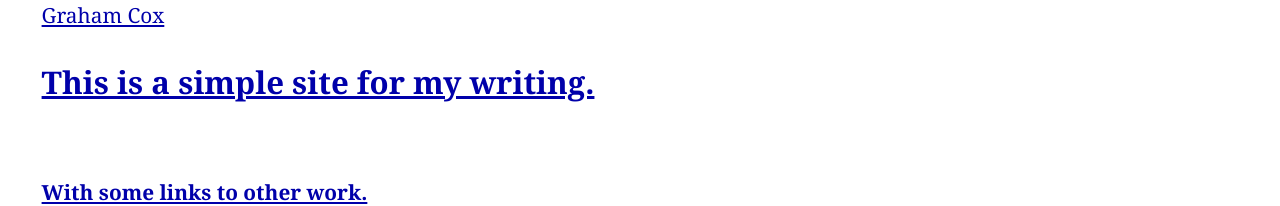
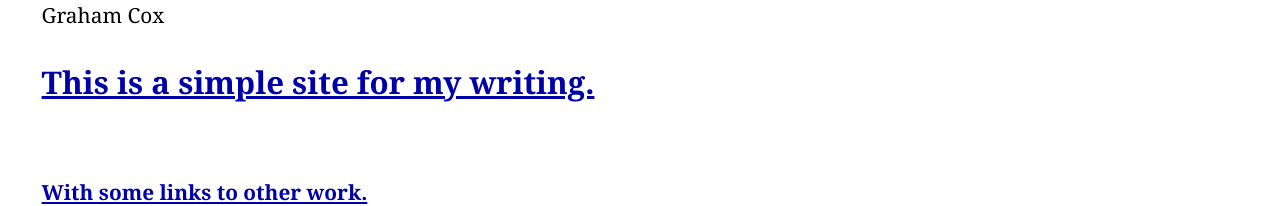
Before and after one commit to citizenspress/citizenspress.github.io, a Jekyll site: the page built from index.html, in a window 1280 px wide. Shown: the top 206 px of the page. Built offline with Jekyll 4.4.1, drawn with Linux system fonts in a browser that asks for light colours.

Commit message:
CSS change-try 5

```diff
--- a/_layouts/default.html
+++ b/_layouts/default.html
@@ -12,10 +12,9 @@
   </head>
   <body>
     <header>
-<div id="site">
 <div
-      <h1 id="header">
-        <a href="/about.html" title="About">Graham Cox</a>
+      <h1 >
+        Graham Cox
 	</h1>
 <h2 id="home">
   <a href="/" title="Home">This is a simple site for my writing.</a>
@@ -27,12 +26,12 @@
     </header>
     <div id="site">
       {{ content }}
+</div>
       <footer id="footer">
         <a href="/" title="Home">Home</a> &bull;
         <a href="/about.html" title="About the author and site">About</a> &bull;
         <a href="/books_talks.html" title="Talks">Talks and Stuff</a>
       </footer>
-</div>
     </div>
   </body>
 </html>
```
